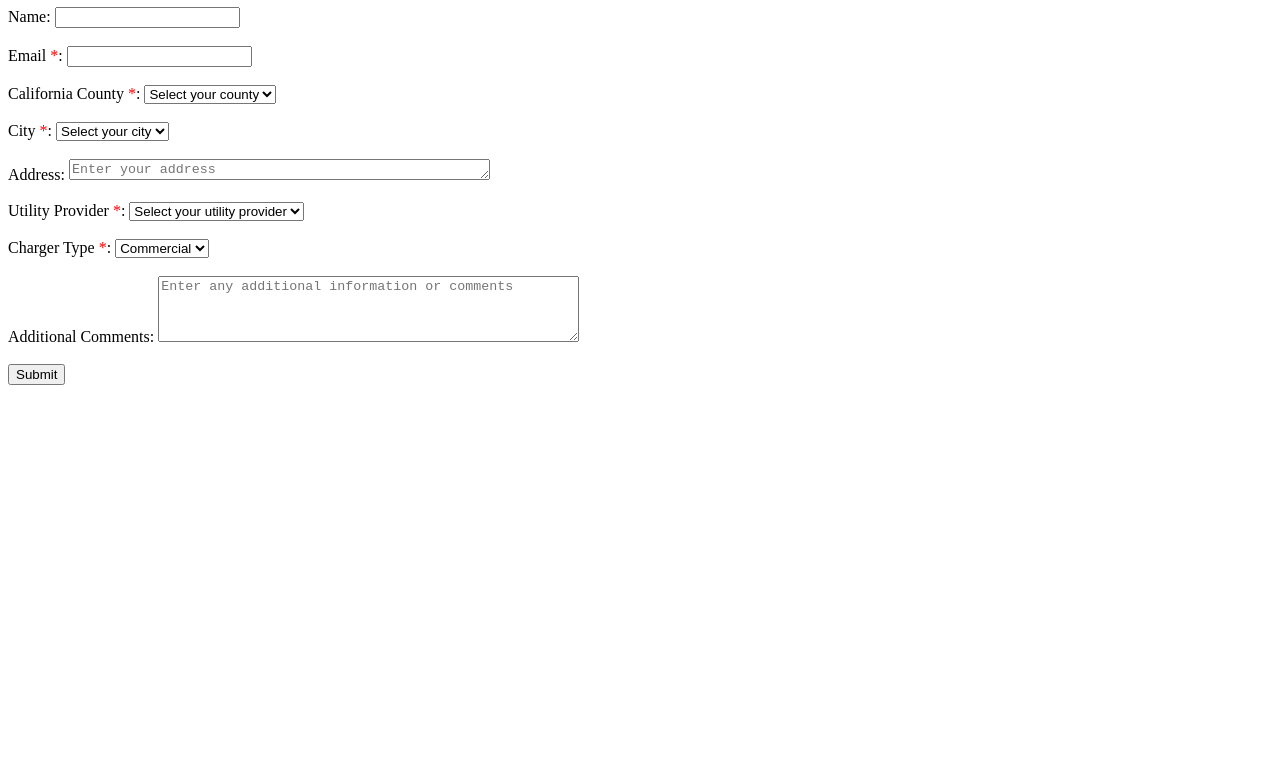
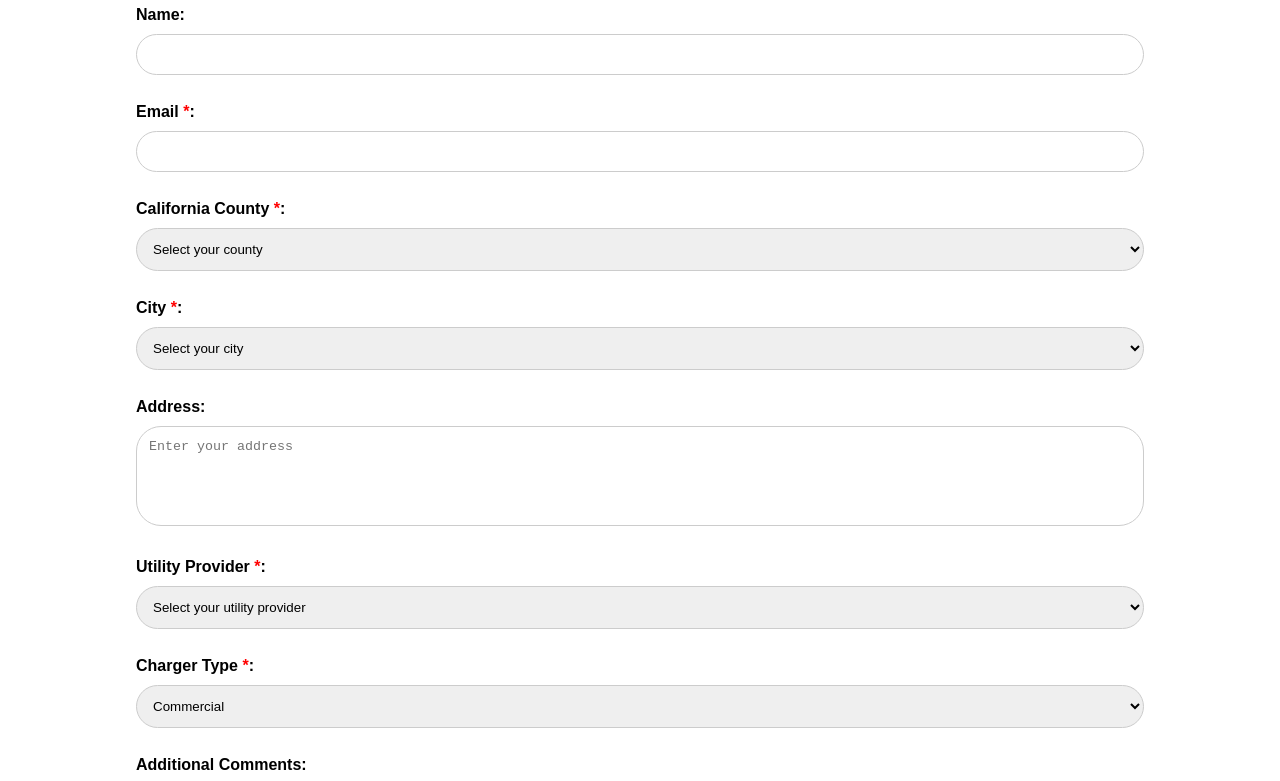
Before and after one commit to DouCharge/rebate.github.io, a plain HTML site: page website/rebate.html in a window 1280 px wide. Shown: the part 73-854 px from the top of the page. Before the commit the page ends 800 px from the top, so only its background shows below. Drawn offline with Linux system fonts and the light colour scheme; no server answers.

Commit message:
UI Updated

```diff
--- a/website/rebate.html
+++ b/website/rebate.html
@@ -4,6 +4,75 @@
     <meta charset="UTF-8">
     <meta name="viewport" content="width=device-width, initial-scale=1.0">
     <title>Dynamic County Provider Form</title>
+        <style>
+      /* Reset the margin and padding */
+* {
+    margin: 0;
+    padding: 0;
+    box-sizing: border-box;
+}
+
+body {
+    font-family: Arial, sans-serif;
+    padding: 10px;
+    /* background: #f4f4f4; */
+}
+
+h1 {
+    text-align: center;
+    margin-bottom: 32px;
+}
+
+form {
+    /* background: #fff; */
+    padding:0px;
+    border-radius: 8px;
+    /* box-shadow: 0 0 10px rgba(0,0,0,0.1); */
+    width: 80%;
+    margin: 0 auto;
+}
+
+label {
+    display: block;
+    margin-bottom: 10px;
+    font-weight: bold;
+}
+
+input[type="text"],
+input[type="email"],
+textarea,
+select {
+    width: 100%;
+    padding: 12px;
+    margin-bottom: 10px;
+    border: 1px solid #ccc;
+    border-radius: 25px;
+}
+
+textarea {
+    height: 100px; /* Set a fixed height for textareas */
+    resize: none; /* Disables resizing */
+}
+
+button {
+    width: 25%;
+    padding: 5px;
+    background-color: #3E2723;
+    color: white;
+    border: none;
+    border-radius: 16px;
+    cursor: pointer;
+    font-size: 16px;
+}
+
+button:hover {
+    background-color: #45a049;
+}
+
+span {
+    color: red;
+}
+</style>
     <script>
         document.addEventListener('DOMContentLoaded', function () {
             // URL of the JSON file hosted externally
```
